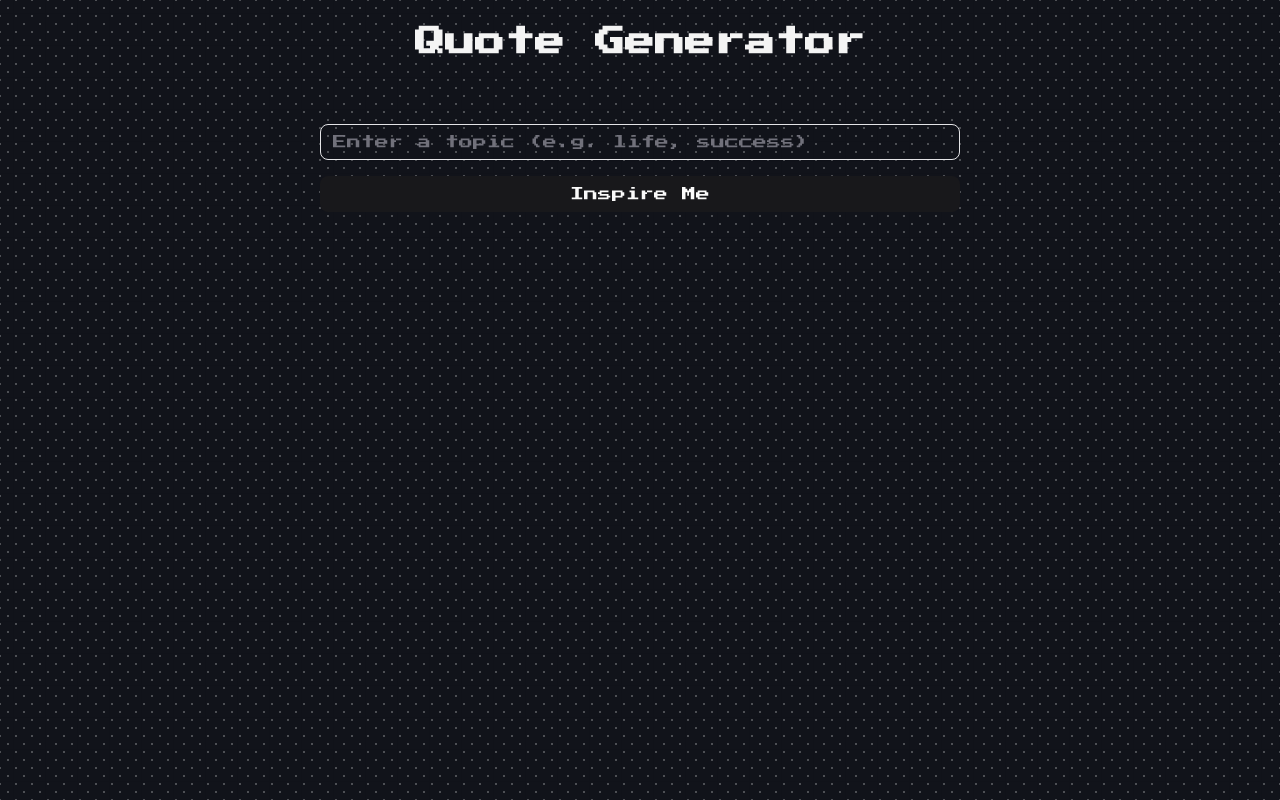
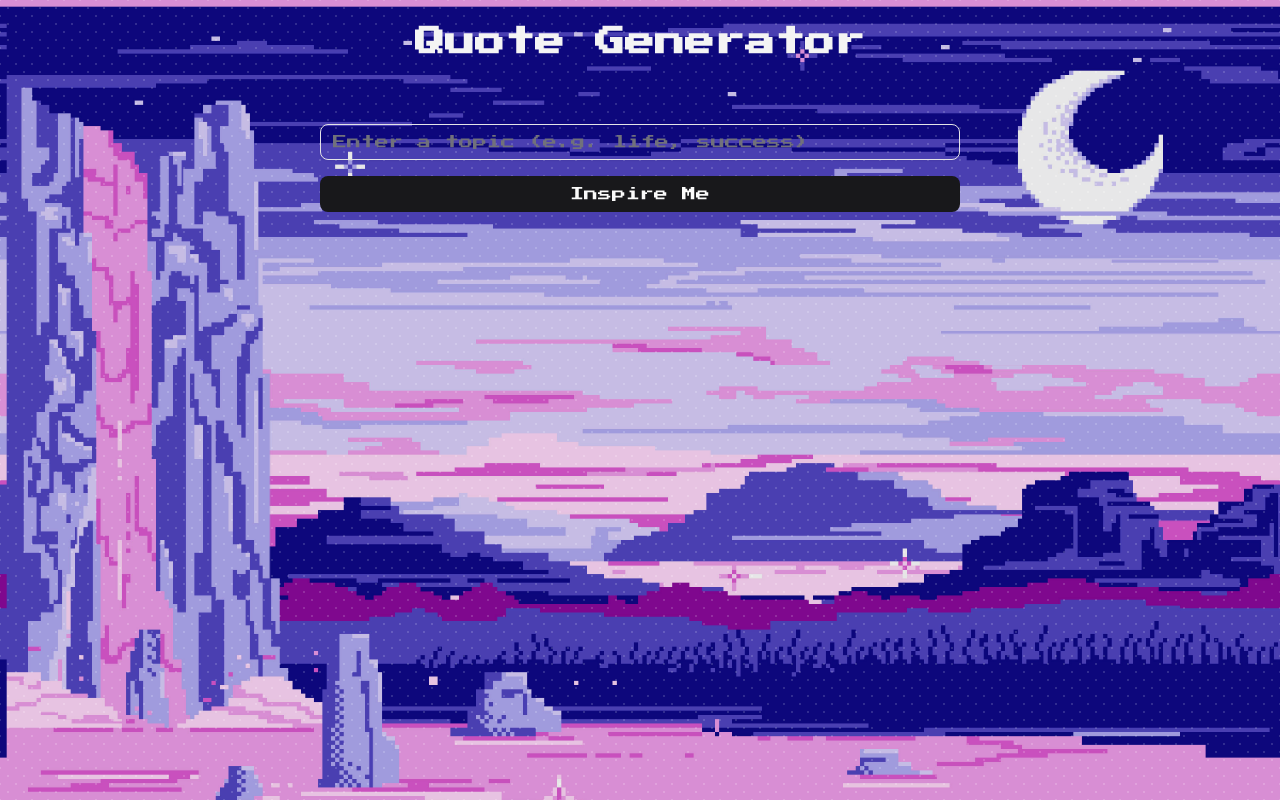
Before and after one commit to mahvishhasan/Nexium_Mahvish_Asg1, a Next.js app in the folder assignment-1/: page / in a window 1280 px wide. Built offline with nearby package versions, Linux system fonts and the light colour scheme.

Commit message:
fix: allow undefined in cn helper

```diff
--- a/assignment-1/app/globals.css
+++ b/assignment-1/app/globals.css
@@ -134,10 +134,14 @@ body {
     @apply bg-background text-foreground;
   }
 }
-@keyframes drift {
-  0%   { background-position: 0 0 }
-  100% { background-position: 32px 32px }
+@keyframes float-bg {
+  0% { background-position: 0 0; }
+  100% { background-position: 50px 50px; }
 }
+.bg-float {
+  animation: float-bg 60s linear infinite;
+}
+
 .bg-pixel-grid {
   background-image: url("/grid.svg");
   animation: drift 20s linear infinite;
--- a/assignment-1/app/layout.tsx
+++ b/assignment-1/app/layout.tsx
@@ -16,18 +16,15 @@ export default function RootLayout({
   children,
 }: Readonly<{ children: React.ReactNode }>) {
   return (
-    <html lang="en" suppressHydrationWarning>
-      <body
-        className={`${geistSans.variable} ${geistMono.variable} ${pixel.variable} antialiased bg-[--bg] text-[--text] relative`}
-      >
-        {}
-        <div className="fixed inset-0 bg-pixel-grid pointer-events-none z-0" />
-        {}
-        <Toaster />
+    <html lang="en">
+  <body className={`${geistSans.variable} ${geistMono.variable} antialiased relative`}>
+    <div
+  className="fixed inset-0 z-[-1] bg-cover bg-center opacity-90 bg-float"
+  style={{ backgroundImage: "url('/pixel-bg.jpg')" }}
+/>
+    {children}
+  </body>
+</html>
 
-        {}
-        <div className="relative z-10">{children}</div>
-      </body>
-    </html>
   );
 }
```
Also changed, not shown: assignment-1/public/pixel-bg.jpg (added).
